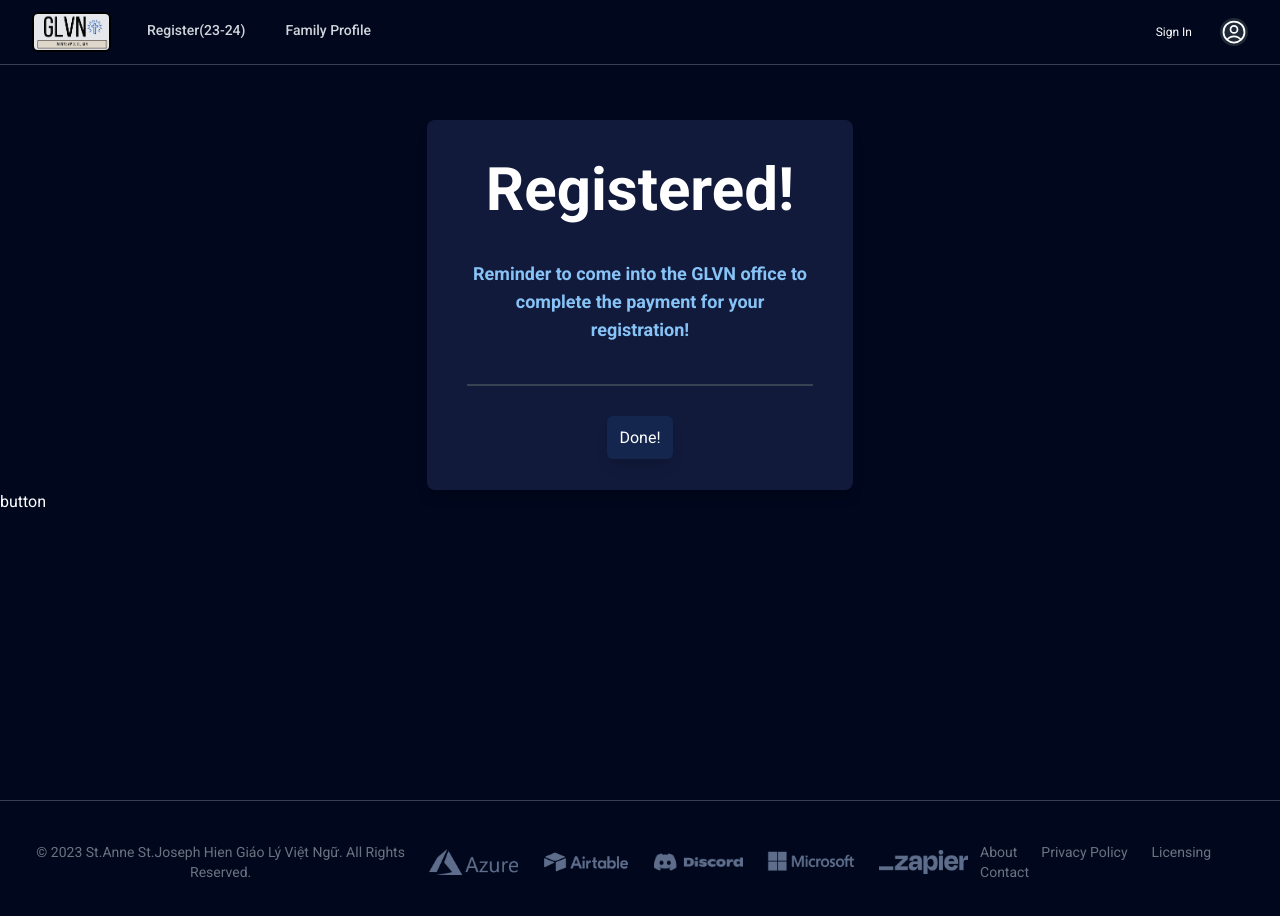
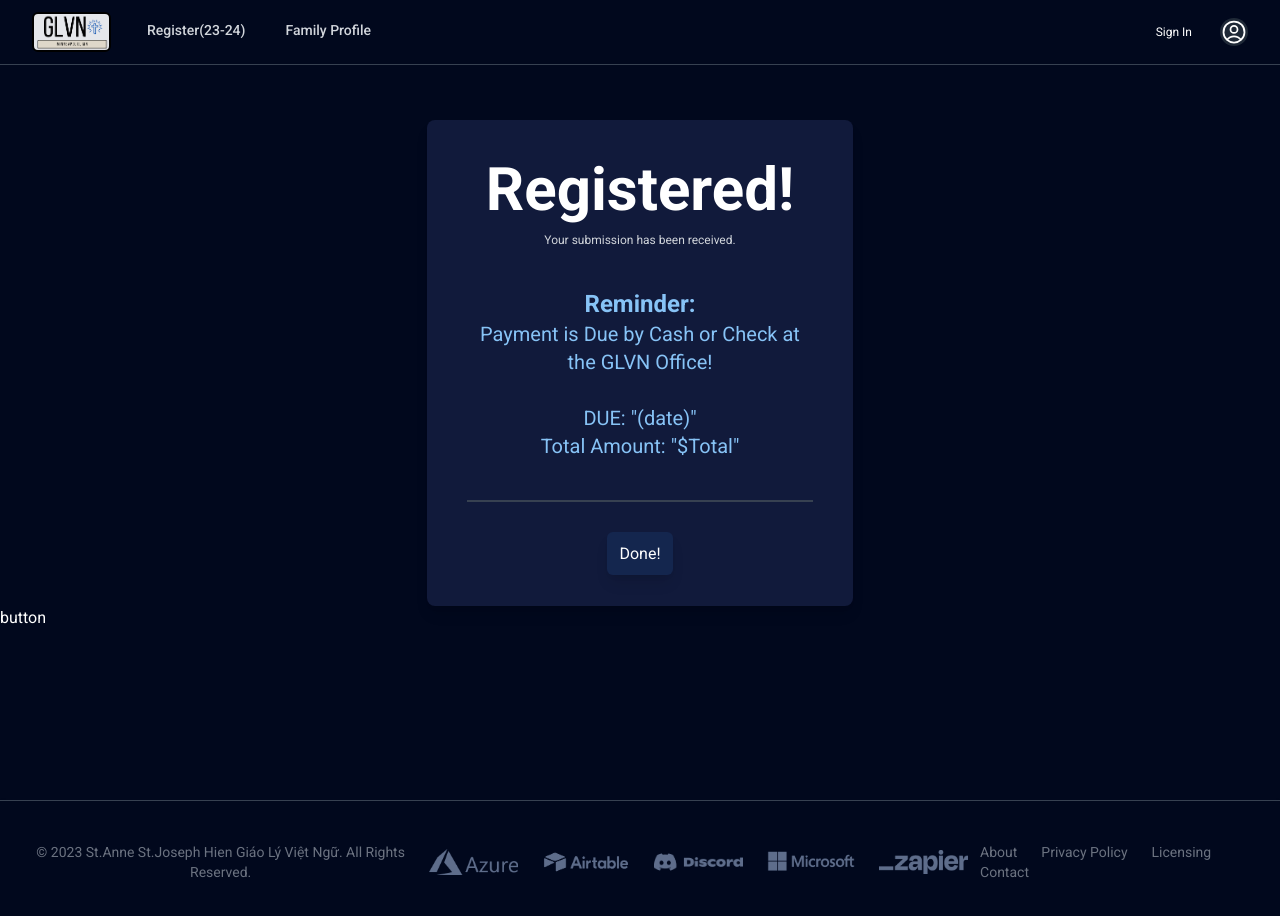
Before and after one commit to vianneyp72/glvn-website-1, a Next.js app: page /registration-confirmation-page in a window 1280 px wide. Shown: the top 916 px of the page. Built offline with nearby package versions, Linux system fonts and the light colour scheme.

Commit message:
Update RegConfirmation.js

```diff
--- a/components/RegConfirmation.js
+++ b/components/RegConfirmation.js
@@ -48,10 +48,19 @@ export default function RegConfirmation() {
       <p className="pt-10 pb-10 mb-10"></p>
       <div className="flex justify-center">
         <div className="bg-secondary shadow-lg p-10 rounded-lg w-2/3 sm:w-1/2 lg:w-1/3 text-center">
-          <h3 className="font-bold text-4xl sm:text-6xl pb-10">Registered!</h3>
-          <p1 className="text-primarytext text-xs sm:text-lg font-bold">
-            Reminder to come into the GLVN office to complete the payment for
-            your registration!
+          <h3 className="font-bold text-4xl sm:text-6xl pb-3">Registered!</h3>
+          <h3 className="text-xs pb-10 text-gray-300">
+            Your submission has been received.
+          </h3>
+          <p1 className="text-primarytext text-sm sm:text-xl ">
+            <p1 className="text-md sm:text-2xl font-bold">Reminder:</p1>
+            <br />
+            Payment is Due by Cash or Check at the GLVN Office!
+            <br />
+            <br />
+            DUE: "(date)"
+            <br />
+            Total Amount: "$Total"
           </p1>
           <br />
           <div className="border border-gray-700 mt-10 mb-10"></div>
```
